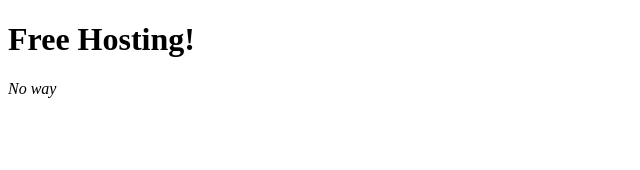
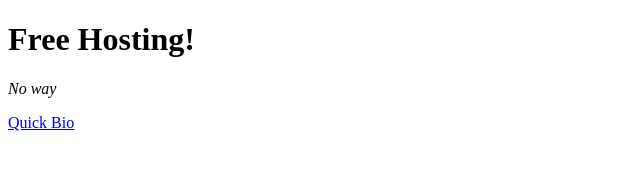
Before and after one commit to waltoids/waltoids.github.io, a plain HTML site: page index.html in a window 1280 px wide. Shown: the full height of the page, 0-640 px from the left. Drawn offline with Linux system fonts and the light colour scheme.

Commit message:
added link to personal bio

```diff
--- a/index.html
+++ b/index.html
@@ -1,11 +1,14 @@
 <!DOCTYPE html>
 <html>
     <head>
-        <title>Github pages</title>
+        <title>Walter Joy IV</title>
     </head>
 
     <body>
         <h1>Free Hosting!</h1>
         <p><em>No way</em></p>
+
+        <a href="/prework-about-me/" title="Quick Bio">Quick Bio</a>
+
     </body>
 </html>
```
